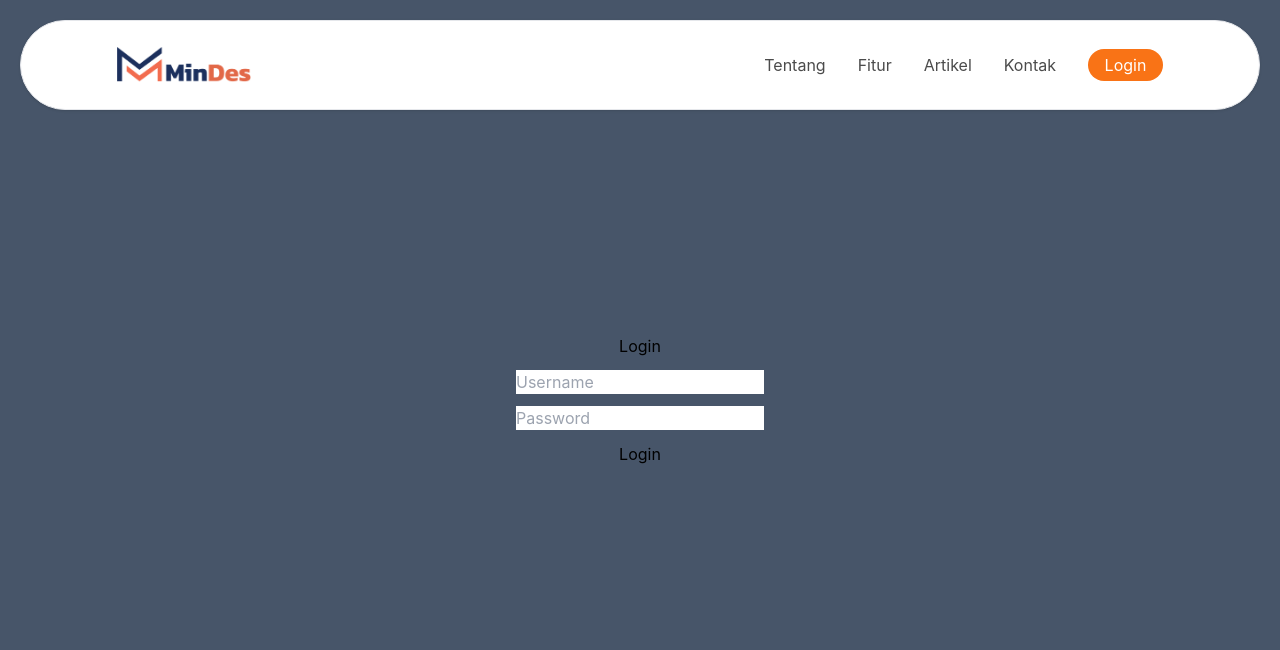
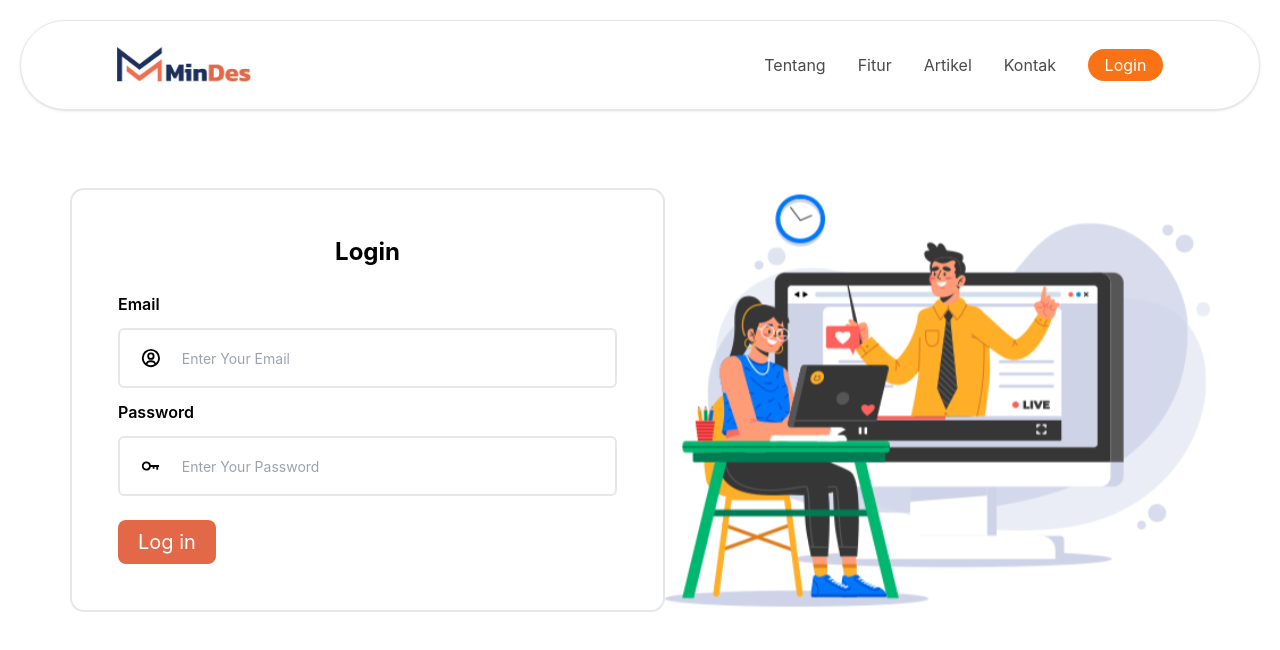
Before and after one commit to RezalMaksmi/mindes, a React (Create React App) app: page /login in a window 1280 px wide. Shown: the top 650 px of the page. Built offline with nearby package versions, Linux system fonts and the light colour scheme.

Commit message:
progress slicing login 60%

```diff
--- a/src/components/atoms/Input.jsx
+++ b/src/components/atoms/Input.jsx
@@ -26,7 +26,7 @@ const Input = (props) => {
 
     case "InputWithIcon":
       return (
-        <div className="border-2 border-secondary h-[60px] w-full lg:w-[60%]  px-5 pr-5 rounded-md flex justify-center items-center space-x-5">
+        <div className="bg-white border-2 border-secondary h-[60px] w-full lg:w-[100%]  px-5 pr-5 rounded-md flex justify-center items-center space-x-5">
           {icon}
           <input
             type={type}
@@ -42,7 +42,7 @@ const Input = (props) => {
       return (
         <input
           type={type}
-          className={className}
+          className={`focus:outline-none placeholder:text-secondary px-4 py-2 rounded-md ${className}`}
           placeholder={placeholder}
           onChange={onChange}
           value={value}
--- a/src/components/molecules/Navbar.jsx
+++ b/src/components/molecules/Navbar.jsx
@@ -43,7 +43,7 @@ const Navbar = () => {
         <NavbarDashboard />
       </>
     ) : (
-      <div className="  px-5 fixed top-5 w-full flex justify-center ">
+      <div className="  px-5 fixed top-5 w-full flex justify-center z-20">
       <section className="container rounded-full bg-white shadow border w-full z-30">
         <div className="  w-full h-full mx-auto px-10 lg:px-24 py-2 lg:py-3 flex justify-between relative items-center ">
           <div className="h-9 my-2">
--- a/src/pages/Login.jsx
+++ b/src/pages/Login.jsx
@@ -1,6 +1,9 @@
 import React, { useState } from 'react';
 import { useNavigate } from "react-router-dom";
 import { Users } from "../data";
+import { Input } from '../components';
+import Images from '../assets/img/Images';
+import { BiKey, BiUserCircle } from 'react-icons/bi';
 const Login = () => {
     const [username, setUsername] = useState('');
     const [password, setPassword] = useState('');
@@ -41,26 +44,88 @@ const Login = () => {
         }
       };
   return (
-    <div className='h-screen w-full bg-slate-600 flex justify-center items-center flex-col gap-3'>
-      <h2>Login</h2>
-      <div>
-        <input
-          type="text"
-          placeholder="Username"
-          value={username}
-          onChange={(e) => setUsername(e.target.value)}
-        />
-      </div>
-      <div>
-        <input
-          type="password"
-          placeholder="Password"
-          value={password}
-          onChange={(e) => setPassword(e.target.value)}
-        />
-      </div>
-      {error && <p style={{ color: 'red' }}>{error}</p>}
-      <button onClick={handleLogin}>Login</button>
+    // <div className='h-screen w-full bg-slate-600 flex justify-center items-center flex-col gap-3'>
+
+
+    //     <div className="container">
+    //         <div className="max-w-[700px]">
+    //             <h2>Login</h2>
+    //             <div className='flex flex-col gap-3 w-full'>
+    //                 <label htmlFor="email " className='font-semibold text-xl'>Email</label>
+    //                 <Input
+    //                     type="email"
+    //                     placeholder="Isi username/email dengan benar"
+    //                     onChange={(e) => setUsername(e.target.value)}
+    //                     value={username} />
+    //             </div>
+    //             <div>
+    //                 <input
+    //                 type="password"
+    //                 placeholder="Password"
+    //                 value={password}
+    //                 onChange={(e) => setPassword(e.target.value)}
+    //                 />
+    //             </div>
+    //             {error && <p style={{ color: 'red' }}>{error}</p>}
+    //             {/* <input type="button" /> */}
+    //             <button onClick={handleLogin}>Login</button>
+    //         </div>
+    //     </div>
+
+
+
+    // </div>
+
+
+
+    <div className="w-full h-screen  flex justify-center ">
+    <div className="container mx-auto flex flex-col-reverse lg:flex-row justify-between items-center lg:px-[70px] w-full">
+
+        <div className="flex flex-col bg-[#fff] border-2 bg-opacity-50 rounded-[14px] px-[46px] py-[46px] max-w-[660px] w-full">
+         <h1 className='text-center w-full text-2xl font-bold'>Login</h1>
+          <br />
+          <div  className="w-full d-flex justify-center items-center">
+            <div className='flex flex-col gap-3 w-full'>
+                <label htmlFor="email " className='font-semibold text-base'>Email</label>
+                <Input
+                placeholder="Enter Your Email"
+                onChange={(e) => setUsername(e.target.value)}
+                name="email"
+                value={username}
+                type="text"
+                typeInput="InputWithIcon"
+                icon={<BiUserCircle className='text-2xl'/>}
+                />
+                <p className="text-red-500">{error.email}</p>
+            </div>
+
+            <div className='flex flex-col gap-3 w-full'>
+                <label htmlFor="email " className='font-semibold text-base'>Password</label>
+                <Input
+                placeholder="Enter Your Password"
+                onChange={(e) => setPassword(e.target.value)}
+                name="password"
+                value={password}
+                type="password"
+                typeInput="InputWithIcon"
+                icon={<BiKey className='text-2xl'/>}
+
+
+                />
+            </div>
+             {error && <p style={{ color: 'red', marginTop: '4px' }}>{error}</p>}
+            <br />
+
+            <button className="px-5 py-2 text-xl bg-[#E26848] text-white rounded-lg flex items-center justify-center "
+                onClick={handleLogin}>
+                Log in
+            </button>
+          </div>
+        </div>
+        <div className=" w-full h-[700px] relative z-0">
+          <Images type="vektor1" className="absolute h-[100%] right-0 "/>
+        </div>
+        </div>
     </div>
   )
 }
```
